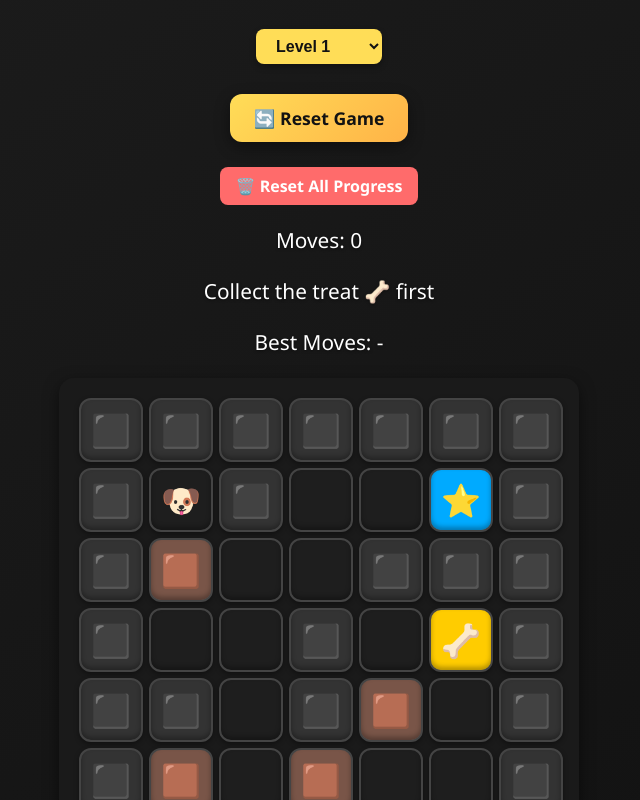
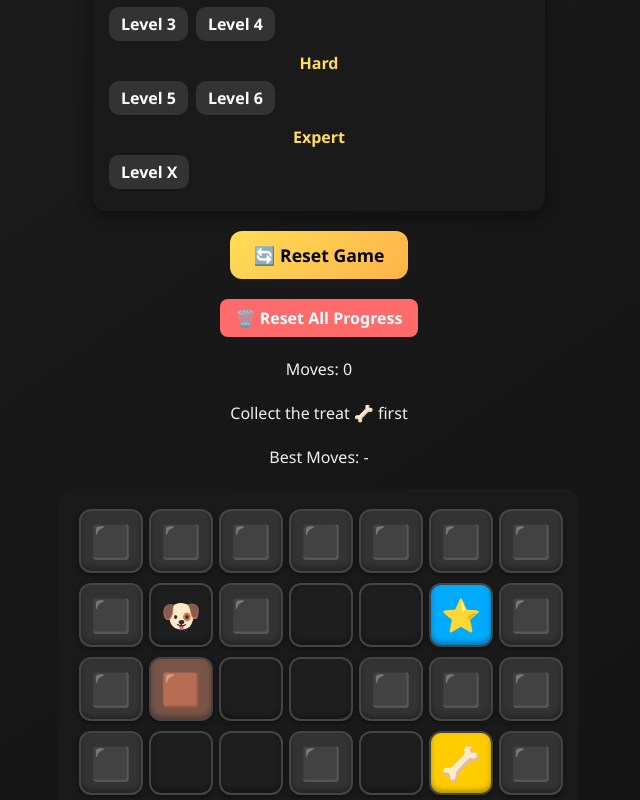
Before and after one commit to brendanbobryk/corgi-block-push, a React (Vite) app in the folder corgi-block-push/: page / in a window 1280 px wide. Shown: the top 800 px of the page, without its empty margins (321-961 px from the left). Built offline with nearby package versions, Linux system fonts and the light colour scheme.

Commit message:
redesigned level selection

```diff
--- a/corgi-block-push/src/components/Game.jsx
+++ b/corgi-block-push/src/components/Game.jsx
@@ -23,7 +23,6 @@ const Game = () => {
   const gridRef = useRef(grid);
   const hasTreatRef = useRef(hasTreat);
   const hasWonRef = useRef(hasWon);
-  const levelSelectRef = useRef(null);
   const shakeTimeoutRef = useRef(null);
 
   useEffect(() => {
@@ -32,14 +31,8 @@ const Game = () => {
     hasWonRef.current = hasWon;
   }, [grid, hasTreat, hasWon]);
 
-  const triggerShake = () => {
-    if (shakeTimeoutRef.current) clearTimeout(shakeTimeoutRef.current);
-    setShake(true);
-    shakeTimeoutRef.current = setTimeout(() => {
-      setShake(false);
-      shakeTimeoutRef.current = null;
-    }, 250);
-  };
+  const isLevelCompleted = (idx) =>
+    bestMoves[String(idx)] !== undefined;
 
   const resetGame = (levelIndex = currentLevel) => {
     if (shakeTimeoutRef.current) clearTimeout(shakeTimeoutRef.current);
@@ -56,15 +49,15 @@ const Game = () => {
     setShowNewBest(false);
   };
 
-  const changeLevel = (e) => {
-    setCurrentLevel(parseInt(e.target.value, 10));
-    setShowNewBest(false);
-    levelSelectRef.current?.blur();
-  };
-
   useEffect(() => {
     resetGame(currentLevel);
   }, [currentLevel]);
+
+  const triggerShake = () => {
+    if (shakeTimeoutRef.current) clearTimeout(shakeTimeoutRef.current);
+    setShake(true);
+    shakeTimeoutRef.current = setTimeout(() => setShake(false), 250);
+  };
 
   const findPlayerInGrid = (g) => {
     for (let y = 0; y < GRID_ROWS; y++) {
@@ -109,17 +102,12 @@ const Game = () => {
     if (pushable) {
       const px = nx + dir.x;
       const py = ny + dir.y;
-      if (px < 0 || px >= GRID_COLS || py < 0 || py >= GRID_ROWS) {
-        triggerShake();
-        return;
-      }
+      if (px < 0 || px >= GRID_COLS || py < 0 || py >= GRID_ROWS) return triggerShake();
+
       const pushTarget = newGrid[py][px];
-      if (pushTarget.some(o =>
-        o.properties.includes("WALL") || o.properties.includes("PUSH")
-      )) {
-        triggerShake();
-        return;
-      }
+      if (pushTarget.some(o => o.properties.includes("WALL") || o.properties.includes("PUSH")))
+        return triggerShake();
+
       newGrid[py][px].push(pushable);
       newGrid[ny][nx] = newGrid[ny][nx].filter(o => o !== pushable);
     }
@@ -162,8 +150,7 @@ const Game = () => {
 
   useEffect(() => {
     const handleKey = (e) => {
-      const tag = document.activeElement?.tagName;
-      if (["INPUT", "SELECT", "TEXTAREA"].includes(tag)) return;
+      if (["INPUT", "TEXTAREA"].includes(document.activeElement?.tagName)) return;
       if (e.key === "ArrowUp") movePlayerSafe(DIRECTIONS.UP);
       if (e.key === "ArrowDown") movePlayerSafe(DIRECTIONS.DOWN);
       if (e.key === "ArrowLeft") movePlayerSafe(DIRECTIONS.LEFT);
@@ -173,148 +160,96 @@ const Game = () => {
     return () => window.removeEventListener("keydown", handleKey);
   }, [moves]);
 
-  const levelKey = String(currentLevel);
-  const isLevelCompleted = (idx) =>
-    bestMoves[String(idx)] !== undefined;
-
   return (
     <div style={{ display: "flex", flexDirection: "column", alignItems: "center", gap: "20px" }}>
-      <style>{`
-        @keyframes winPop {
-          0% { opacity: 0; transform: scale(0.8); }
-          60% { opacity: 1; transform: scale(1.15); }
-          100% { transform: scale(1); }
-        }
-        @keyframes glow {
-          from { box-shadow: 0 0 0 rgba(255,221,87,0); }
-          to { box-shadow: 0 0 20px rgba(255,221,87,0.8); }
-        }
-      `}</style>
 
-      {/* Difficulty-grouped Level Selector */}
-      <select
-        ref={levelSelectRef}
-        value={currentLevel}
-        onChange={changeLevel}
+      {/* LEVEL SELECTOR */}
+      <div style={{
+        background: "#1a1a1a",
+        padding: "12px 16px",
+        borderRadius: "14px",
+        boxShadow: "0 5px 15px rgba(0,0,0,.4)",
+        width: "100%",
+        maxWidth: "420px"
+      }}>
+        {DIFFICULTIES.map(diff => (
+          <div key={diff} style={{ marginBottom: "10px" }}>
+            <div style={{ color: "#ffdd57", fontWeight: "bold", marginBottom: "6px" }}>
+              {diff}
+            </div>
+
+            <div style={{ display: "flex", flexWrap: "wrap", gap: "8px" }}>
+              {LEVELS.map((lvl, idx) =>
+                lvl.difficulty === diff ? (
+                  <button
+                    key={idx}
+                    onClick={() => setCurrentLevel(idx)}
                     style={{
-          padding: "8px 16px",
-          borderRadius: "8px",
+                      padding: "6px 12px",
+                      borderRadius: "10px",
                       border: "none",
+                      cursor: "pointer",
                       fontWeight: "bold",
-          fontSize: "1rem",
-          cursor: "pointer",
-          marginBottom: "10px",
-          backgroundColor: "#ffdd57",
-          color: "#121212",
-          boxShadow: "0 3px 6px rgba(0,0,0,0.3)"
+                      background: idx === currentLevel
+                        ? "linear-gradient(135deg,#ffdd57,#ffb347)"
+                        : "#333",
+                      color: idx === currentLevel ? "#121212" : "#fff",
+                      boxShadow: isLevelCompleted(idx)
+                        ? "0 0 8px rgba(255,221,87,.7)"
+                        : "none"
                     }}
                   >
-        {DIFFICULTIES.map(diff => (
-          <optgroup key={diff} label={diff}>
-            {LEVELS.map((lvl, idx) =>
-              lvl.difficulty === diff ? (
-                <option key={idx} value={idx}>
                     {lvl.name} {isLevelCompleted(idx) ? "✅" : ""}
-                </option>
+                  </button>
                 ) : null
               )}
-          </optgroup>
+            </div>
+          </div>
         ))}
-      </select>
+      </div>
 
-      <button
-        onClick={() => resetGame()}
-        style={{
+      <button onClick={() => resetGame()} style={{
         padding: "12px 24px",
         fontSize: "1.1rem",
         fontWeight: "bold",
         borderRadius: "12px",
         border: "none",
-          background: "linear-gradient(135deg, #ffdd57, #ffb347)",
-          color: "#121212",
-          cursor: "pointer",
-          boxShadow: "0 5px 15px rgba(0,0,0,0.4)",
-          transition: "all 0.2s ease",
-        }}
-        onMouseDown={e => e.currentTarget.style.transform = "scale(0.95)"}
-        onMouseUp={e => e.currentTarget.style.transform = "scale(1)"}
-        onMouseLeave={e => e.currentTarget.style.transform = "scale(1)"}
-      >
+        background: "linear-gradient(135deg,#ffdd57,#ffb347)",
+        cursor: "pointer"
+      }}>
         🔄 Reset Game
       </button>
 
-      <button
-        onClick={() => {
+      <button onClick={() => {
         localStorage.removeItem("bestMoves");
         setBestMoves({});
         setShowNewBest(false);
-        }}
-        style={{
+      }} style={{
         padding: "8px 16px",
         borderRadius: "8px",
         border: "none",
         backgroundColor: "#ff6b6b",
         color: "#fff",
-          fontWeight: "bold",
-          cursor: "pointer",
-          marginTop: "5px"
-        }}
-      >
+        fontWeight: "bold"
+      }}>
         🗑️ Reset All Progress
       </button>
 
-      <div className="status" style={{ position: "relative" }}>
-        Moves: {moves}
-        {showNewBest && (
-          <span style={{
-            marginLeft: "10px",
-            color: "#ffdd57",
-            fontWeight: "bold",
-            animation: "winPop 0.8s cubic-bezier(.34,1.56,.64,1)"
-          }}>
-            🎉 New Best!
-          </span>
-        )}
-      </div>
+      <div>Moves: {moves} {showNewBest && "🎉 New Best!"}</div>
+      <div>{hasTreat ? "🦴 Treat collected!" : "Collect the treat 🦴 first"}</div>
+      <div>Best Moves: {bestMoves[String(currentLevel)] ?? "-"}</div>
 
-      <div className="status">
-        {hasTreat ? "🦴 Treat collected!" : "Collect the treat 🦴 first"}
-      </div>
+      {hasWon && <div style={{ background:"#ffdd57", padding:12, borderRadius:10 }}>🎉 You Win!</div>}
 
-      <div className="status">
-        Best Moves: {bestMoves[levelKey] ?? "-"}
-      </div>
-
-      {hasWon && (
-        <div style={{
-          animation: "winPop 0.6s cubic-bezier(.34,1.56,.64,1), glow 0.6s ease-out",
-          background: "#ffdd57",
-          padding: "12px 20px",
-          borderRadius: "12px",
-          fontWeight: "bold"
-        }}>
-          🎉 You Win! 🎉
-        </div>
-      )}
-
-      <div
-        className={shake ? "shake" : ""}
-        style={{
+      <div className={shake ? "shake" : ""} style={{
         display: "grid",
         gridTemplateColumns: `repeat(${GRID_COLS}, ${CELL_SIZE}px)`,
-          gridTemplateRows: `repeat(${GRID_ROWS}, ${CELL_SIZE}px)`,
         gap: "10px",
         backgroundColor: "#1a1a1a",
         padding: "20px",
-          borderRadius: "15px",
-          boxShadow: "0 5px 15px rgba(0,0,0,0.5)"
-        }}
-      >
-        {grid.map((row, y) =>
-          row.map((cell, x) => (
-            <Cell key={`${x}-${y}`} content={cell} />
-          ))
-        )}
+        borderRadius: "15px"
+      }}>
+        {grid.map((row,y)=>row.map((cell,x)=><Cell key={`${x}-${y}`} content={cell}/>))}
       </div>
     </div>
   );
```
Lines whose indentation alone changed are shown as unchanged.
